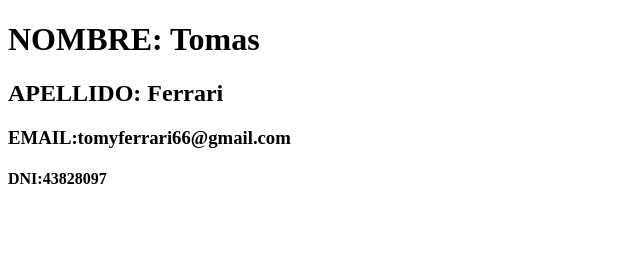
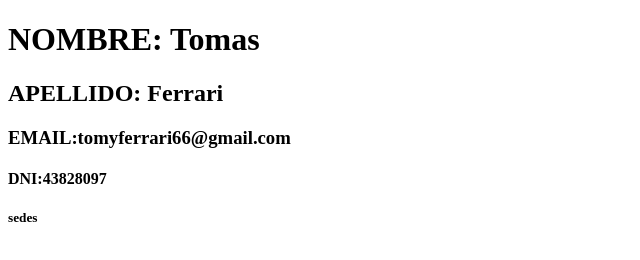
Before and after one commit to TFrrari/FerrariTomas, a plain HTML site: page tp1.html in a window 1280 px wide. Shown: the full height of the page, 0-640 px from the left. Drawn offline with Linux system fonts and the light colour scheme.

Commit message:
agregacion de h5: sedes

```diff
--- a/tp1.html
+++ b/tp1.html
@@ -11,5 +11,6 @@
     <h2>APELLIDO: Ferrari</h2>
     <h3>EMAIL:tomyferrari66@gmail.com</h3>
     <h4>DNI:43828097</h4>
+    <h5>sedes</h5>
 </body>
 </html>
```
